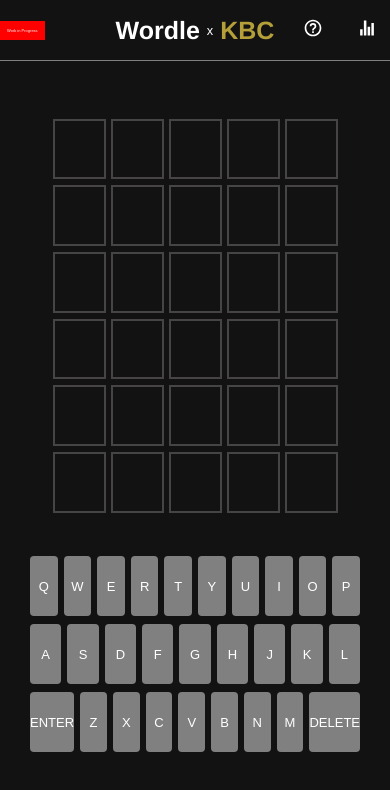
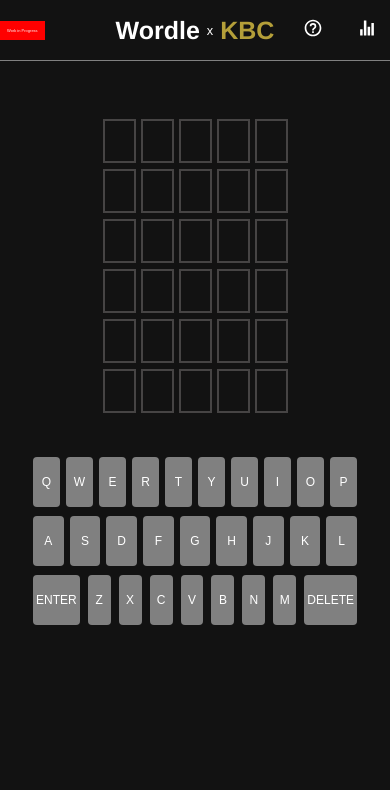
Before and after one commit to aman44444/WordlexKbc, a React (Create React App) app: page / in a window 390 px wide. Shown: the top 790 px of the page. Built offline with nearby package versions, Linux system fonts and the light colour scheme; some icons are missing.

Commit message:
style improved

```diff
--- a/src/style/Board.css
+++ b/src/style/Board.css
@@ -11,3 +11,14 @@
     flex-direction: row;
     margin: 5px;
   }
+
+    @media (max-width: 430px) {
+   .board {
+    width: 200px;
+    height: 300px;
+    display: flex;
+    flex-direction: column;
+  }
+
+
+  }
--- a/src/style/Keyboard.css
+++ b/src/style/Keyboard.css
@@ -1,6 +1,6 @@
 .keyboard {
   width: 500px;
-    height: 150px;
+  height: auto;
   margin-top: 40px;
 }
 
@@ -9,7 +9,7 @@
 .line3 {
   display: flex;
   justify-content: center;
-    margin: 2px;
+  margin: 3px 0;
 }
 
 .key {
@@ -19,23 +19,41 @@
   border-radius: 4px;
   display: grid;
   place-items: center;
-    font-size: 13px;
+  font-size: 14px;
   background-color: grey;
   color: white;
   font-family: Arial, Helvetica, sans-serif;
   cursor: pointer;
 }
 
-  #big {
-    width: 60px;
+.key.big {
+  width: 80px;
 }
 
-  #disabled {
+.key.disabled {
   background-color: #3a393c;
 }
 
 @media (max-width: 430px) {
   .keyboard {
-      width: 340px;
+    width: 100%;
+    max-width: 330px;
+  }
+
+  .key {
+    width: 32px;
+    height: 50px;
+    font-size: 12px;
+  }
+
+  .key.big {
+    width: 52px;
+    text-align: center;
+    padding-inline: 3px;
+  }
+
+  .line3 {
+    gap: 2px;
+    align-items: center;
   }
 }
```
Lines whose indentation alone changed are shown as unchanged.
